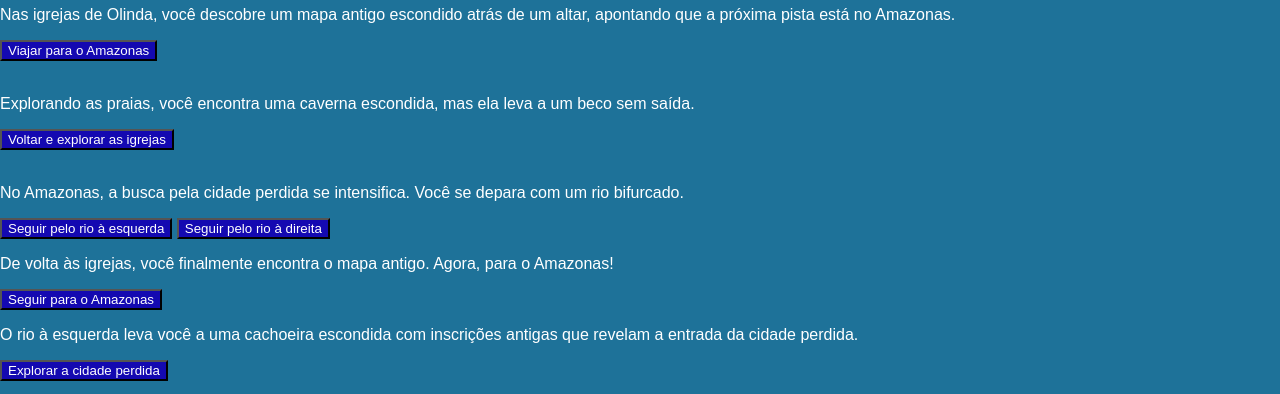
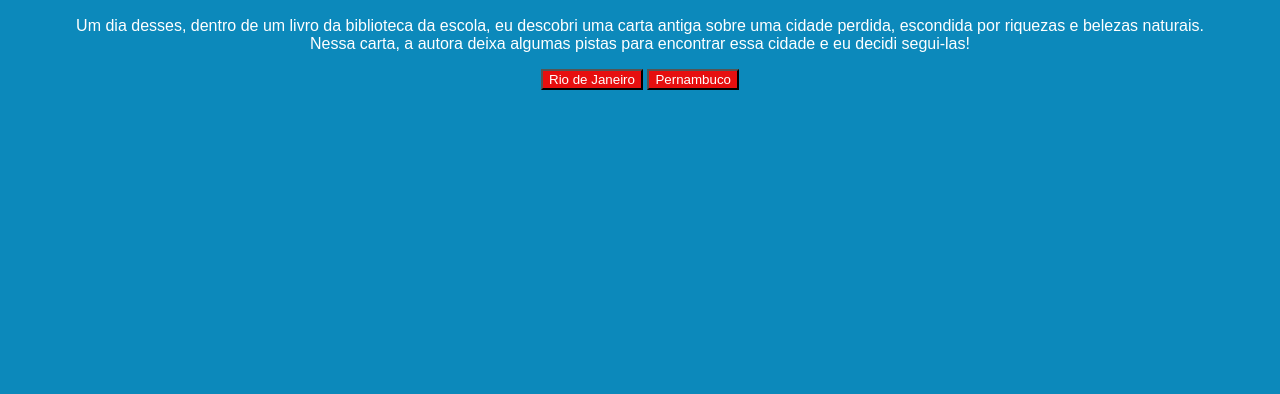
Before and after one commit to emanueleCelestino/aventura, a plain HTML site: page index.html in a window 1280 px wide. Shown: the part 314-708 px from the top of the page. Drawn offline with Linux system fonts and the light colour scheme; a script that the page names is missing; a web font is replaced by a local one.

Commit message:
Update style.css

```diff
--- a/style.css
+++ b/style.css
@@ -1,5 +1,5 @@
-body {
-    background-color: #1e7299;
+body{
+    background-color:#0c89bb;
     color: white;
     font-family: "Bai Jamjuree", sans-serif;
     display: flex;
@@ -8,9 +8,22 @@ body {
     height: 700px;
     margin: 0;
 }
-
-button {
-    background-color: #1409b1;
+button{
+    background-color: #e60f0f;
     color: white;
     font-family: "Bai Jamjuree", sans-serif;
 }
+.passo {
+    display: none;
+}
+
+.passo.ativo {
+    display: block;
+}
+
+main {
+    text-align: center;
+    max-width:90%;
+}
+img {
+    max-width: 90%;}
```
